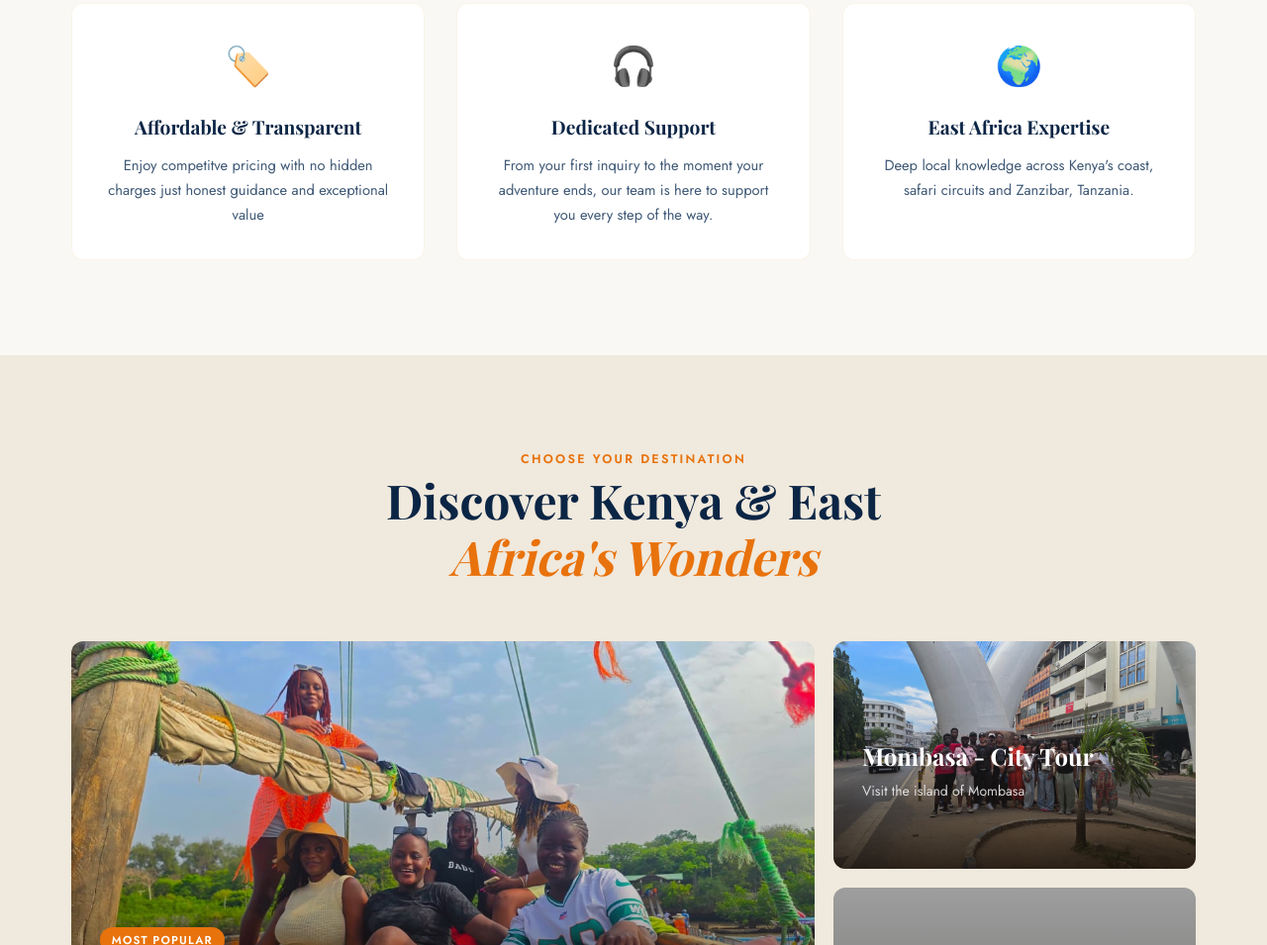
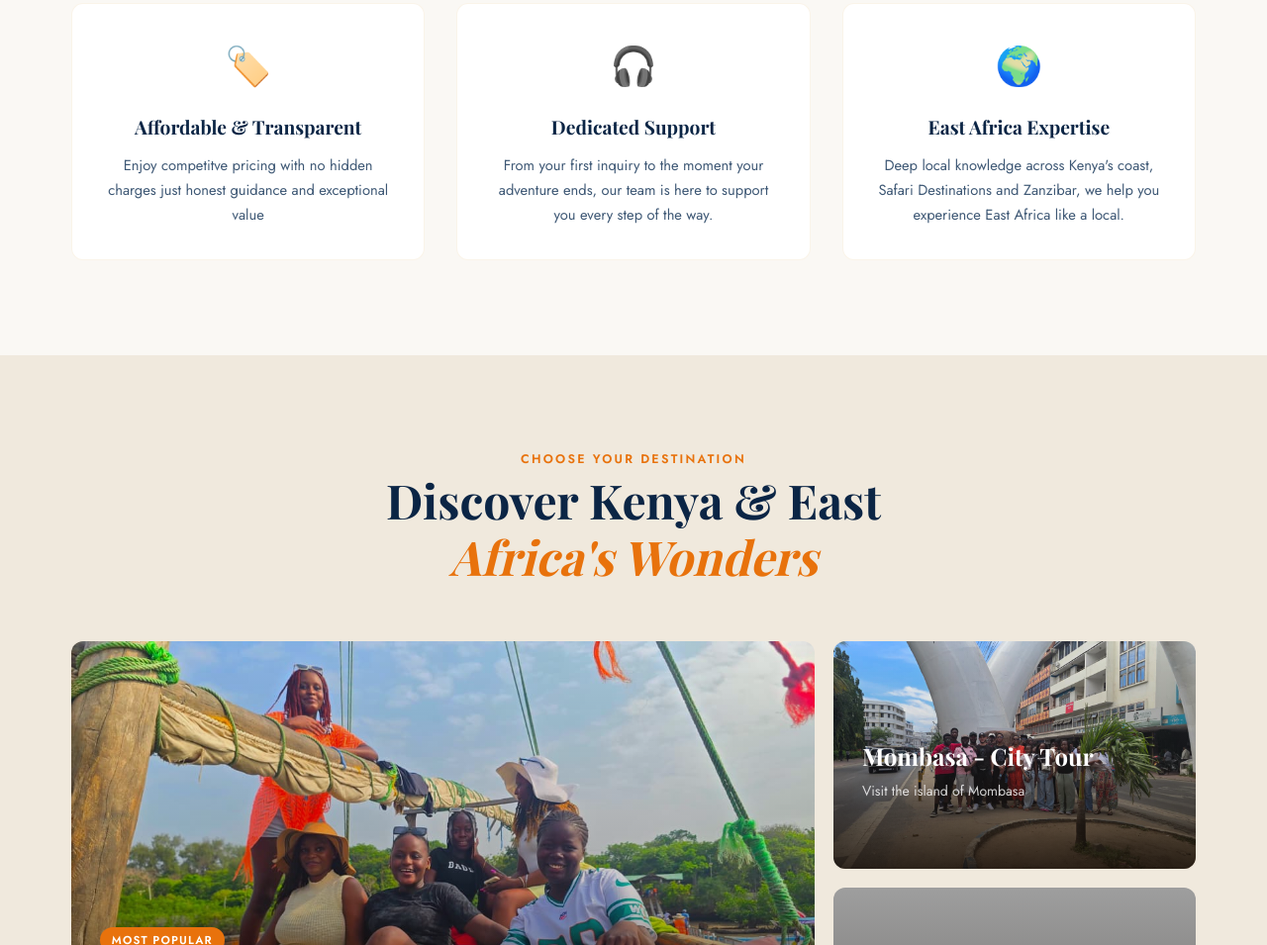
Before and after one commit to kweng-zz/TemboTrails, a plain HTML site: page index.html in a window 1280 px wide. Shown: the part 1609-2564 px from the top of the page at 99% size. Drawn offline with nearby package versions, Linux system fonts and the light colour scheme; grey boxes are pictures that could not be loaded; a web font is replaced by a local one.

Commit message:
website building 102

```diff
--- a/index.html
+++ b/index.html
@@ -182,7 +182,8 @@
         <div class="feature-card reveal-item">
           <div class="feature-icon">🌍</div>
           <h3>East Africa Expertise</h3>
-          <p>Deep local knowledge across Kenya's coast, safari circuits and Zanzibar, Tanzania.</p>
+          <p>Deep local knowledge across Kenya's coast, Safari Destinations and Zanzibar, we help you
+            experience East Africa like a local.</p>
         </div>
       </div>
     </div>
```
